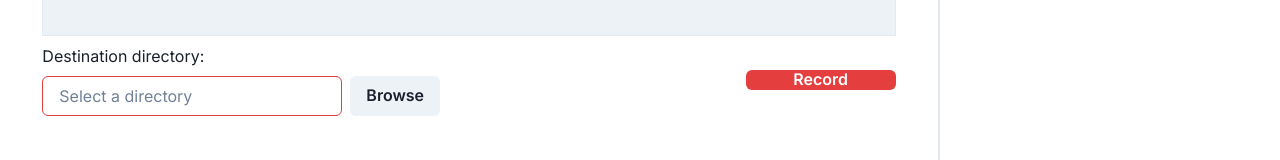
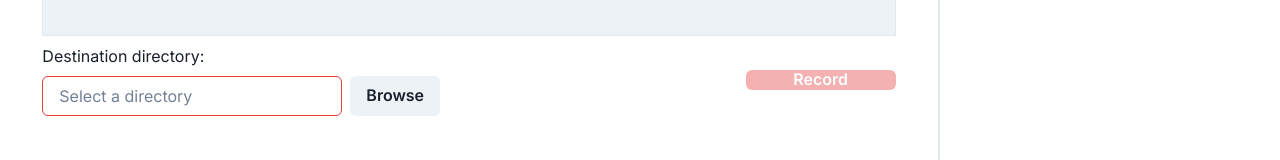
Before and after one commit to KubakCz/MediaPipeHandTracking, a Next.js app: page /mediapipe-hand-tracking/ in a window 1280 px wide. Shown: the part 588-748 px from the top of the page. Built offline with nearby package versions, Linux system fonts and the light colour scheme; no server answers.

Commit message:
FIX recording start

```diff
--- a/src/app/page.tsx
+++ b/src/app/page.tsx
@@ -93,9 +93,9 @@ export default function App() {
               <BottomMenu
                 directoryHandle={directoryHandle}
                 onDirectorySelect={handleDirectorySelect}
-                isRecording={false}
-                redordButtonDisabled={false}
-                onRecordClick={() => {}}
+                isRecording={isRecording}
+                redordButtonDisabled={directoryHandle === undefined || videoStream === undefined}
+                onRecordClick={() => setIsRecording(!isRecording)}
               />
             </VStack>
           </VStack>
```
